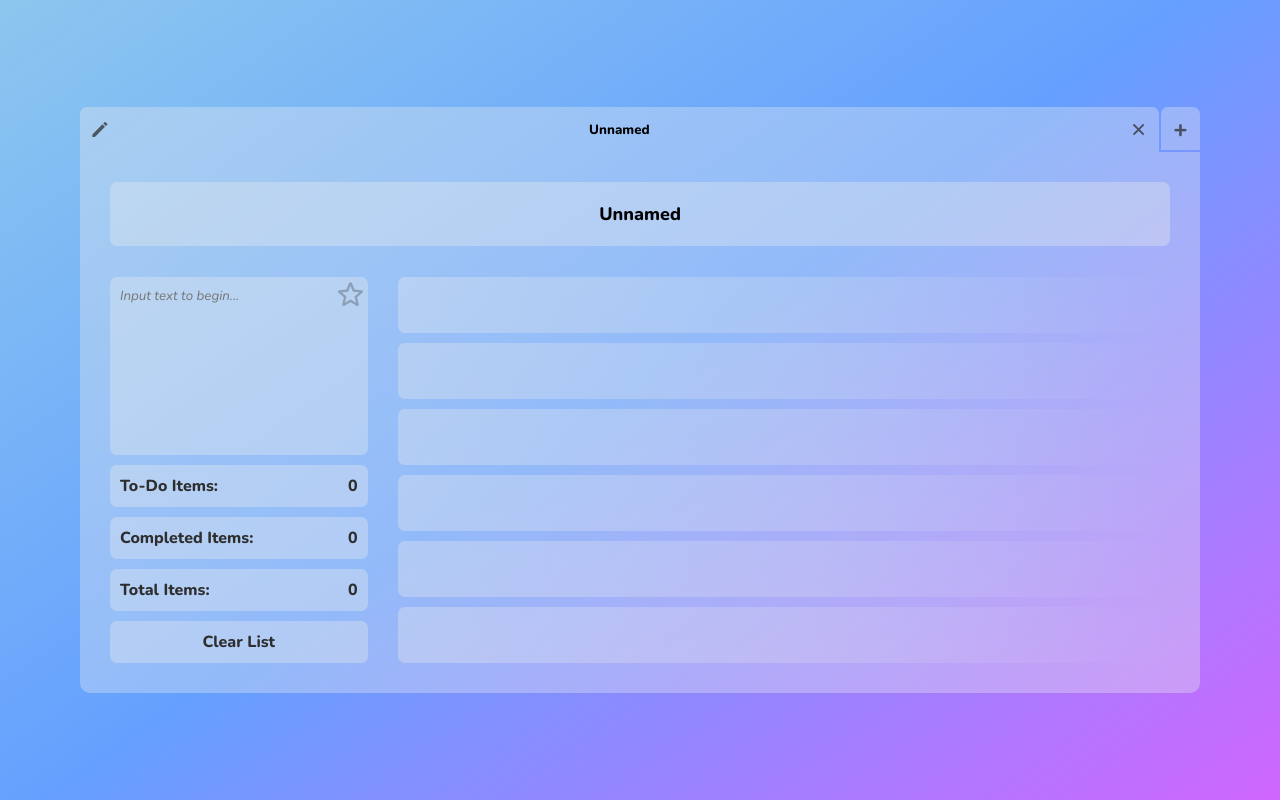
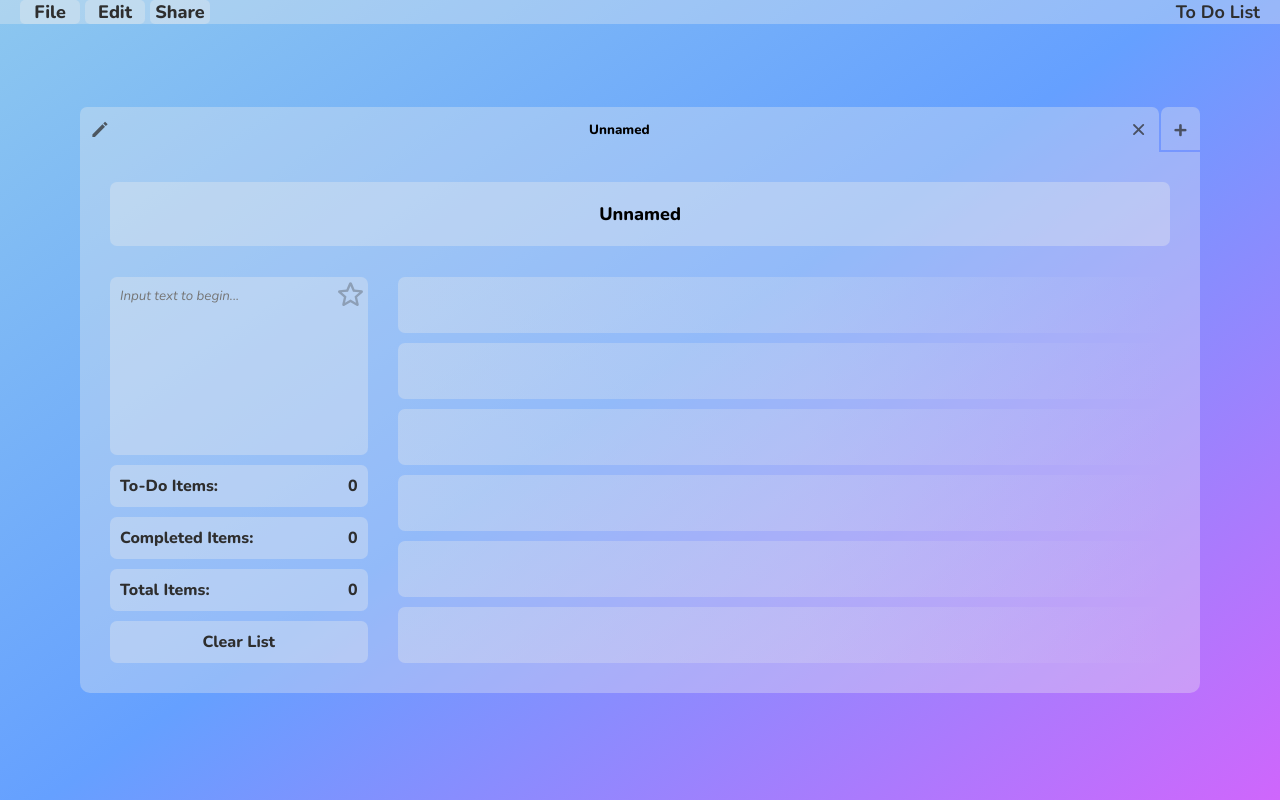
Before and after one commit to Hexy32/To-Do-List, a plain HTML site: page index.html in a window 1280 px wide. Drawn offline with nearby package versions, Linux system fonts and the light colour scheme.

Commit message:
Bug fixes

```diff
--- a/css/style.css
+++ b/css/style.css
@@ -281,7 +281,6 @@ header {
   background-color: var(--box-color);
   border-radius: var(--border-radius);
   padding: 10px;
-  min-width: 30rem;
   height: 3.5rem;
   display: flex;
   justify-content: space-between;
@@ -500,3 +499,43 @@ input:focus {
     width: 20px;
   }
 }
+
+/* TOP BAR */
+
+.top-bar {
+  width: 100%;
+  background-color: var(--box-color);
+  position: absolute;
+  top: 0;
+  left: 0;
+  display: flex;
+
+  font-size: large;
+  justify-content: space-between;
+  padding-inline: 20px;
+}
+
+.page-title {
+  font-size: large;
+}
+
+.top-bar-list {
+  list-style: none;
+  display: flex;
+  gap: 5px;
+}
+
+.top-bar-list > * {
+  background-color: var(--box-color);
+  padding-inline: 5px;
+  width: 60px;
+  text-align: center;
+  cursor: pointer;
+  border-radius: 5px;
+
+  transition: 300ms ease-in-out;
+}
+
+.top-bar-list > *:hover {
+  background-color: var(--box-color-completed);
+}
--- a/index.html
+++ b/index.html
@@ -6,10 +6,20 @@
     <meta http-equiv="X-UA-Compatible" content="IE=edge" />
     <meta name="viewport" content="width=device-width, initial-scale=1.0" />
     <script src="./js/app.js" type="module" ></script>
-    <title>To-Do List</title>
+    <title>To Do List</title>
   </head>
 
   <body>
+    <!-- Top bar -->
+      <div class="top-bar">
+        <ul class="top-bar-list">
+          <li>File</li>
+          <li>Edit</li>
+          <li>Share</li>
+        </ul>
+        <h1 class="page-title">To Do List</h1>
+      </div>
+    <!-- Main page -->
     <ul class="tabs" id="tabs">
       <li class="add-tab grow" id="add-tab">+</li>
     </ul>
--- a/js/Input/Input.ts
+++ b/js/Input/Input.ts
@@ -5,7 +5,6 @@ const emptyStarSVG = document.querySelectorAll(
 )[0] as HTMLImageElement
 const starSVG = document.querySelectorAll('.input-star')[1] as HTMLImageElement
 
-import List from '../List/List.js'
 //Get the current list
 import { currentList, currentList as list } from '../Tabs/TabList.js'
 
--- a/js/List/List.js
+++ b/js/List/List.js
@@ -5,7 +5,7 @@ export default class List {
     itemsPerPage;
     placeholderItems;
     items;
-    constructor(load = true, itemsPerPage = 6) {
+    constructor(itemsPerPage = 6) {
         this.itemsPerPage = itemsPerPage;
         document.documentElement.style.setProperty('--total-items', itemsPerPage.toString());
         this.placeholderItems = [];
@@ -32,6 +32,7 @@ export default class List {
         const item = new Item(content, id, isStarred, isDone);
         this.appendItem(item);
         this.setupInput(item);
+        HTMLlist.scrollTop = HTMLlist.scrollHeight;
     }
     appendItem(item) {
         if (this.items.length == 0 || item.isStarred) {
--- a/js/List/List.ts
+++ b/js/List/List.ts
@@ -8,7 +8,7 @@ export default class List {
   placeholderItems: PlaceholderItem[]
   items: Item[]
 
-  constructor(load = true, itemsPerPage = 6) {
+  constructor(itemsPerPage = 6) {
     this.itemsPerPage = itemsPerPage
     document.documentElement.style.setProperty(
       '--total-items',
@@ -52,6 +52,8 @@ export default class List {
     this.appendItem(item)
 
     this.setupInput(item)
+
+    HTMLlist!.scrollTop = HTMLlist!.scrollHeight
   }
 
   private appendItem(item: Item) {
--- a/js/Tabs/TabList.js
+++ b/js/Tabs/TabList.js
@@ -26,9 +26,11 @@ export default class TabList {
         this.update();
     }
     selectTab(tabId) {
-        this.deselectTabs();
+        if (this.currentTab().id === tabId)
+            return;
         this.tabs.forEach((tab) => {
             if (tab.id === tabId) {
+                this.deselectTabs();
                 tab.select();
                 tab.updateName();
                 if (currentList)
@@ -48,17 +50,17 @@ export default class TabList {
             return;
         for (let i = 0; i < this.tabs.length; i++) {
             const tab = this.tabs[i];
+            if (tab.selected) {
+                function getIndex() {
+                    if (i === 0)
+                        return i + 1;
+                    return i - 1;
+                }
+                this.selectTab(this.tabs[getIndex()].id);
+            }
             if (tab.id === tabId) {
                 this.tabs[i].element.remove();
                 this.tabs.splice(i, 1);
-                if (!tab.selected)
-                    return;
-                function getIndex() {
-                    if (i === 0)
-                        return 0;
-                    return i - 1;
-                }
-                this.selectTab(this.tabs[getIndex()].id);
             }
         }
     }
@@ -69,7 +71,7 @@ export default class TabList {
         if (currentList)
             currentList.remove();
         if (!savedList) {
-            currentList = new List(false);
+            currentList = new List();
             savedList = currentList;
         }
         const tab = new Tab(name, savedList, id);
@@ -133,7 +135,7 @@ export default class TabList {
     clearButton() {
         clearButton.addEventListener('click', () => {
             currentList.remove();
-            currentList = new List(false);
+            currentList = new List();
             this.currentTab().savedList = currentList;
         });
     }
--- a/js/app.js
+++ b/js/app.js
@@ -2,3 +2,4 @@ import Input from './Input/Input.js';
 import TabList from './Tabs/TabList.js';
 export const tabList = new TabList();
 new Input();
+console.log(tabList);
--- a/js/app.ts
+++ b/js/app.ts
@@ -4,3 +4,5 @@ import TabList from './Tabs/TabList.js'
 //Initialize objects
 export const tabList = new TabList()
 new Input()
+
+console.log(tabList)
```
Also changed, not shown: js/Tabs/TabList.ts (+12 -11 lines).
